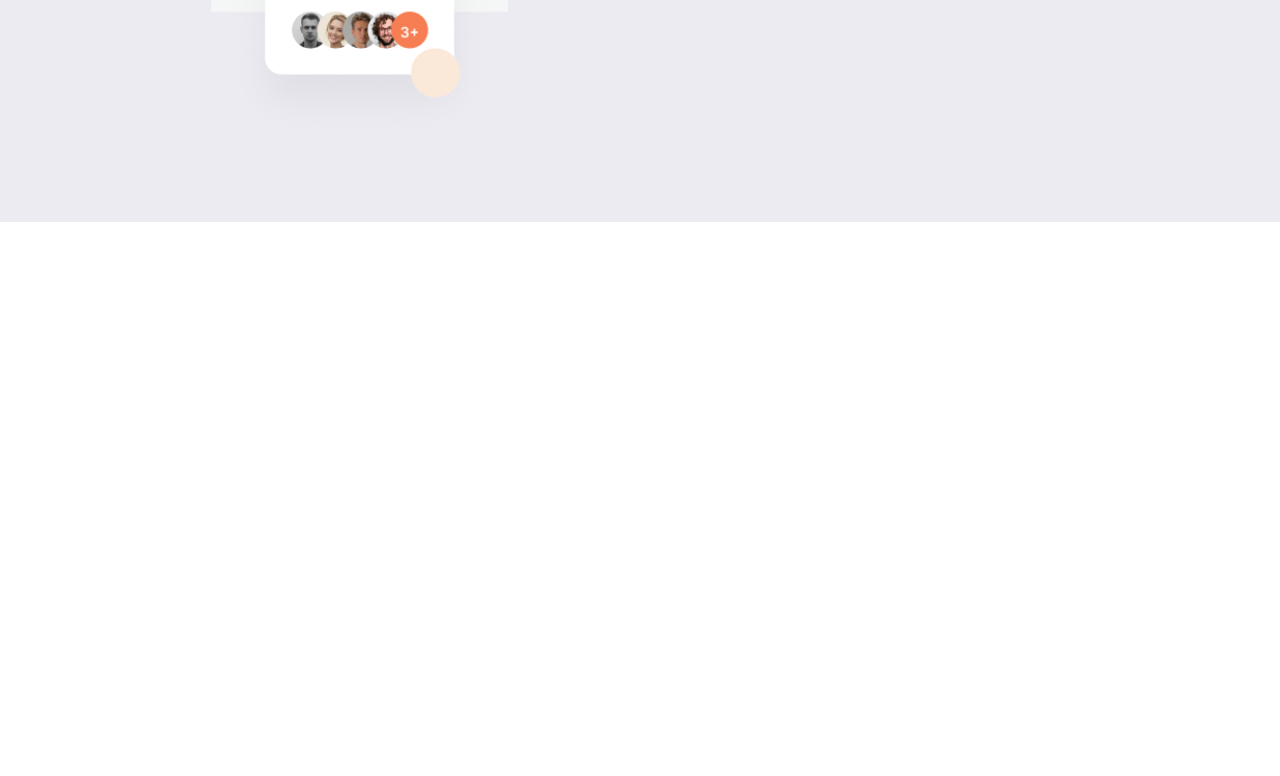
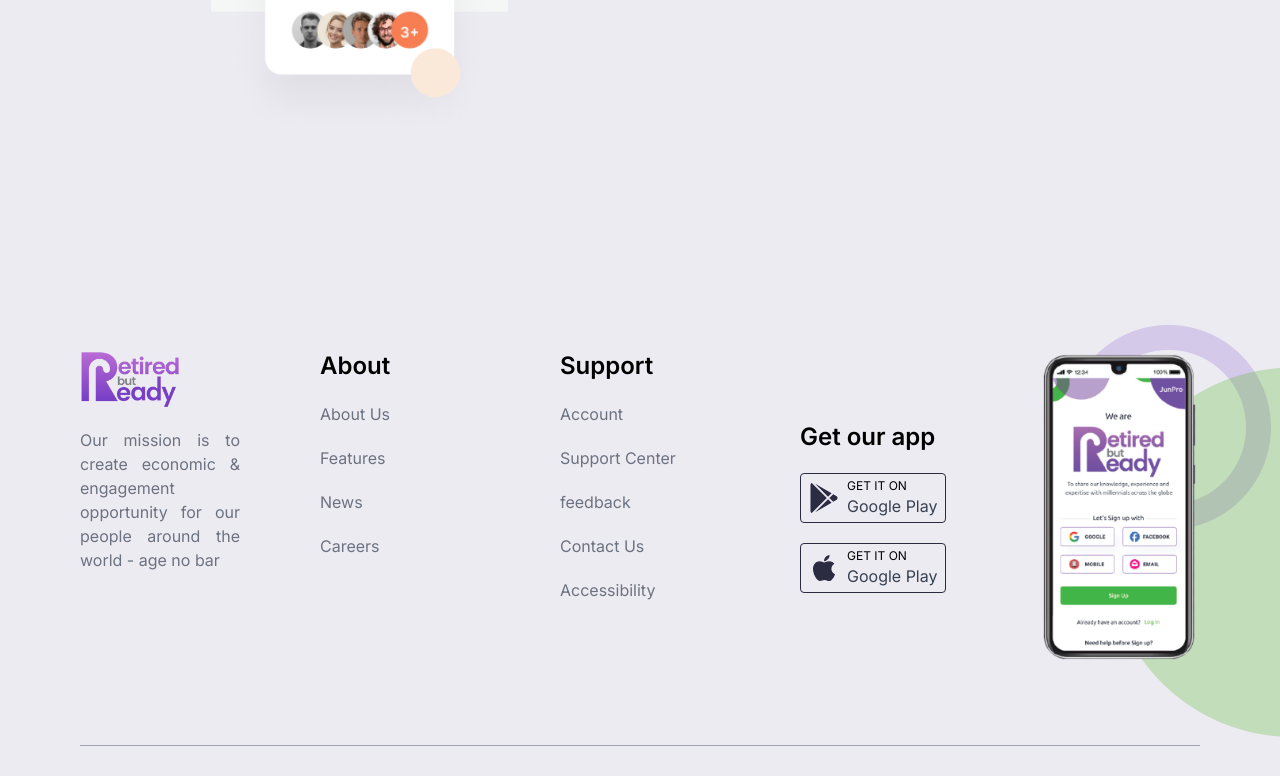
Before and after one commit to morajdhwaj/retired-but-ready, a Next.js app: page / in a window 1280 px wide. Shown: the part 2947-3723 px from the top of the page. Before the commit the page ends 3169 px from the top, so only its background shows below. Built offline with nearby package versions, Linux system fonts and the light colour scheme.

Commit message:
[ADD] Footer components

```diff
--- /dev/null
+++ b/src/app/components/Footer.js
@@ -0,0 +1,95 @@
+import Image from "next/image";
+import Link from "next/link";
+import React from "react";
+import { FaGooglePlay } from "react-icons/fa";
+import { FaApple } from "react-icons/fa";
+
+const Footer = () => {
+  return (
+    <div
+      style={{
+        backgroundImage: `url('/assets/Group193.png')`,
+        backgroundRepeat: "no-repeat",
+        backgroundPosition: "right",
+      }}
+    >
+      <div className="py-32 ">
+        <div className="flex px-20 gap-20 ">
+          <div className="w-1/5">
+            <Image src="/assets/RBRLogo1.png" width={100} height={100} />
+            <p className="text-gray-500 text-justify  mt-5">
+              Our mission is to create economic & engagement opportunity for our
+              people around the world - age no bar
+            </p>
+          </div>
+          <div className="w-1/5 flex flex-col gap-5">
+            <h1 className="text-2xl font-semibold">About</h1>
+            <div className="flex flex-col gap-5 ">
+              <Link href="" className="text-gray-500 ">
+                About Us
+              </Link>
+              <Link href="" className="text-gray-500 ">
+                Features
+              </Link>
+              <Link href="" className="text-gray-500 ">
+                News
+              </Link>
+              <Link href="" className="text-gray-500 ">
+                Careers
+              </Link>
+            </div>
+          </div>
+          <div className="w-1/5 flex flex-col gap-5">
+            <h1 className="text-2xl font-semibold">Support</h1>
+            <div className="flex flex-col gap-5 ">
+              <Link href="" className="text-gray-500 ">
+                Account
+              </Link>
+              <Link href="" className="text-gray-500 ">
+                Support Center
+              </Link>
+              <Link href="" className="text-gray-500 ">
+                feedback
+              </Link>
+              <Link href="" className="text-gray-500 ">
+                Contact Us
+              </Link>
+              <Link href="" className="text-gray-500 ">
+                Accessibility
+              </Link>
+            </div>
+          </div>
+          <div className="w-1/5 flex flex-col gap-5 justify-center">
+            <h1 className="text-2xl font-semibold">Get our app</h1>
+            <div className="flex flex-col gap-5 ">
+              <button className="flex border border-[#2b2b42] text-start self-start py-1 px-2 rounded items-center justify-center gap-2">
+                <div>
+                  <FaGooglePlay size={30} color="#2b2b42" />
+                </div>
+                <div>
+                  <p className="text-xs">GET IT ON</p>
+                  <h2 className="text-gray-700">Google Play</h2>
+                </div>
+              </button>
+              <button className="flex border border-[#2b2b42] text-start self-start py-1 px-2 rounded items-center justify-center gap-2">
+                <div>
+                  <FaApple size={30} color="#2b2b42" />
+                </div>
+                <div>
+                  <p className="text-xs">GET IT ON</p>
+                  <h2 className="text-gray-700">Google Play</h2>
+                </div>
+              </button>
+            </div>
+          </div>
+          <div className="w-1/5">
+            <Image src="/assets/Landingpage1.png" width={180} height={250} />
+          </div>
+        </div>
+        <div className="  bg-gray-400 mx-20 h-[1px] mt-20 " />
+      </div>
+    </div>
+  );
+};
+
+export default Footer;
--- a/src/app/layout.js
+++ b/src/app/layout.js
@@ -1,17 +1,17 @@
-import { Inter } from 'next/font/google'
-import './globals.css'
+import { Inter } from "next/font/google";
+import "./globals.css";
 
-const inter = Inter({ subsets: ['latin'] })
+const inter = Inter({ subsets: ["latin"] });
 
 export const metadata = {
-  title: 'Create Next App',
-  description: 'Generated by create next app',
-}
+  title: "Retired But Ready",
+  description: "Generated by create next app",
+};
 
 export default function RootLayout({ children }) {
   return (
     <html lang="en">
       <body className={inter.className}>{children}</body>
     </html>
-  )
+  );
 }
--- a/src/app/page.js
+++ b/src/app/page.js
@@ -4,6 +4,7 @@ import Connections from "./components/homeComponents/Connections";
 import VideoComponent from "./components/homeComponents/VideoComponent";
 import IntroComponent from "./components/homeComponents/IntroComponent";
 import ContactComponent from "./components/homeComponents/ContactComponent";
+import Footer from "./components/Footer";
 
 export default function Home() {
   return (
@@ -13,6 +14,7 @@ export default function Home() {
       <VideoComponent />
       <IntroComponent />
       <ContactComponent />
+      <Footer />
     </div>
   );
 }
```
Also changed, not shown: public/assets/Landingpage1.png (renamed from public/assets/Landingpage 1.png).
